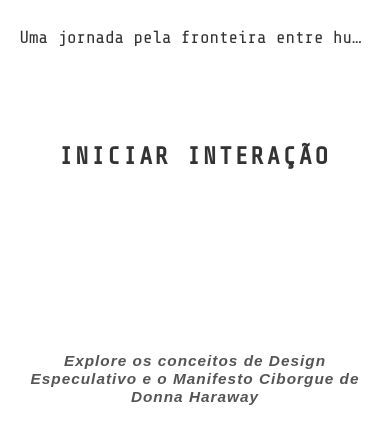
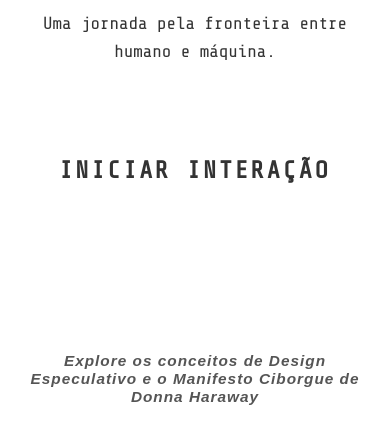
Before and after one commit to gbmelo30-boop/Cyborg-AI-LLM, a plain HTML site: page public/index.html in a window 390 px wide. Shown: the part 418-844 px from the top of the page. Drawn offline with nearby package versions, Linux system fonts and the light colour scheme.

Commit message:
Fix Manual: Responsividade Mobile (public folder)

```diff
--- a/public/index.html
+++ b/public/index.html
@@ -421,10 +421,14 @@
     transition: color 0.3s;
     text-shadow: 0 2px 4px rgba(0,0,0,0.9);
     padding: 0 20px;
-        white-space: nowrap;
-        overflow: hidden;
-        text-overflow: ellipsis;
-        max-width: 90vw;
+
+    /* Responsividade para Mobile */
+    white-space: normal;
+    overflow: visible;
+    text-align: center;
+    max-width: 90%;
+    margin-left: auto;
+    margin-right: auto;
 }
     body.light-theme .p-main { text-shadow: 0 2px 4px rgba(255,255,255,0.9); }
 
```
Lines whose indentation alone changed are shown as unchanged.
